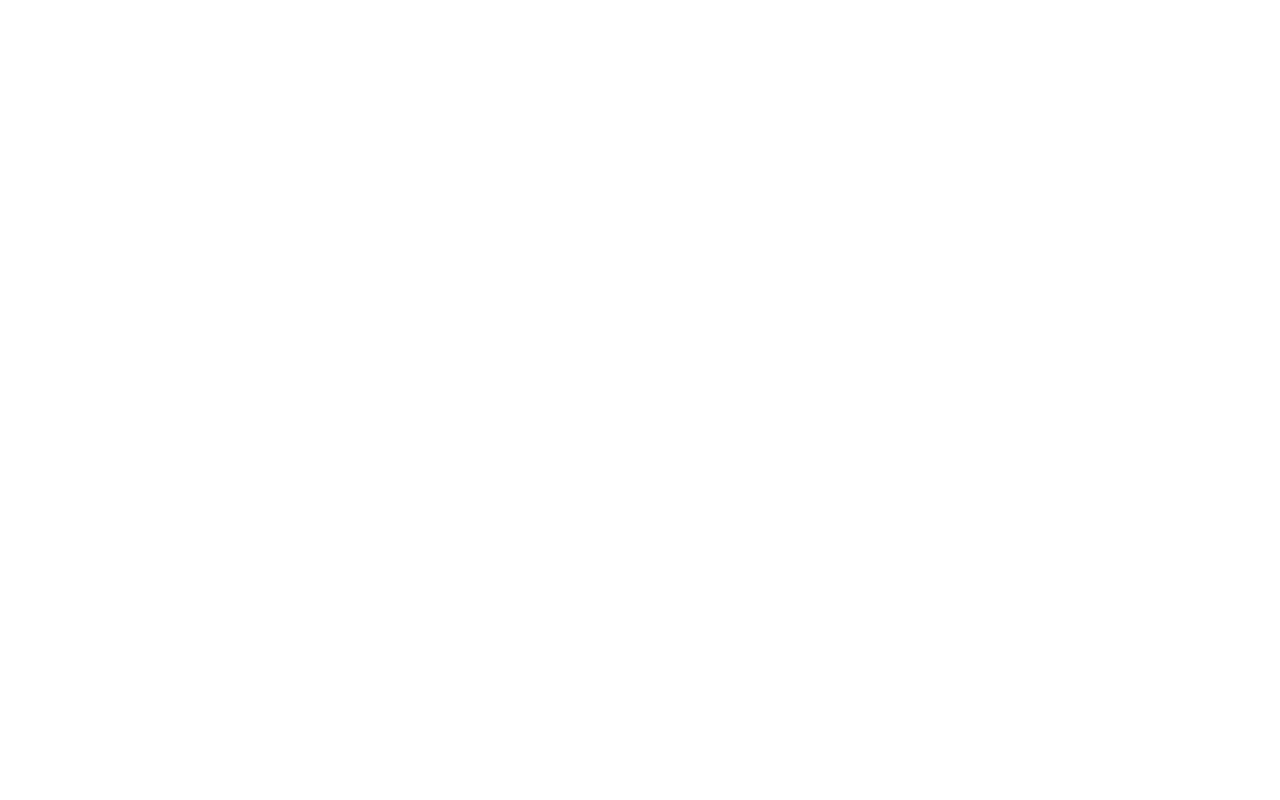
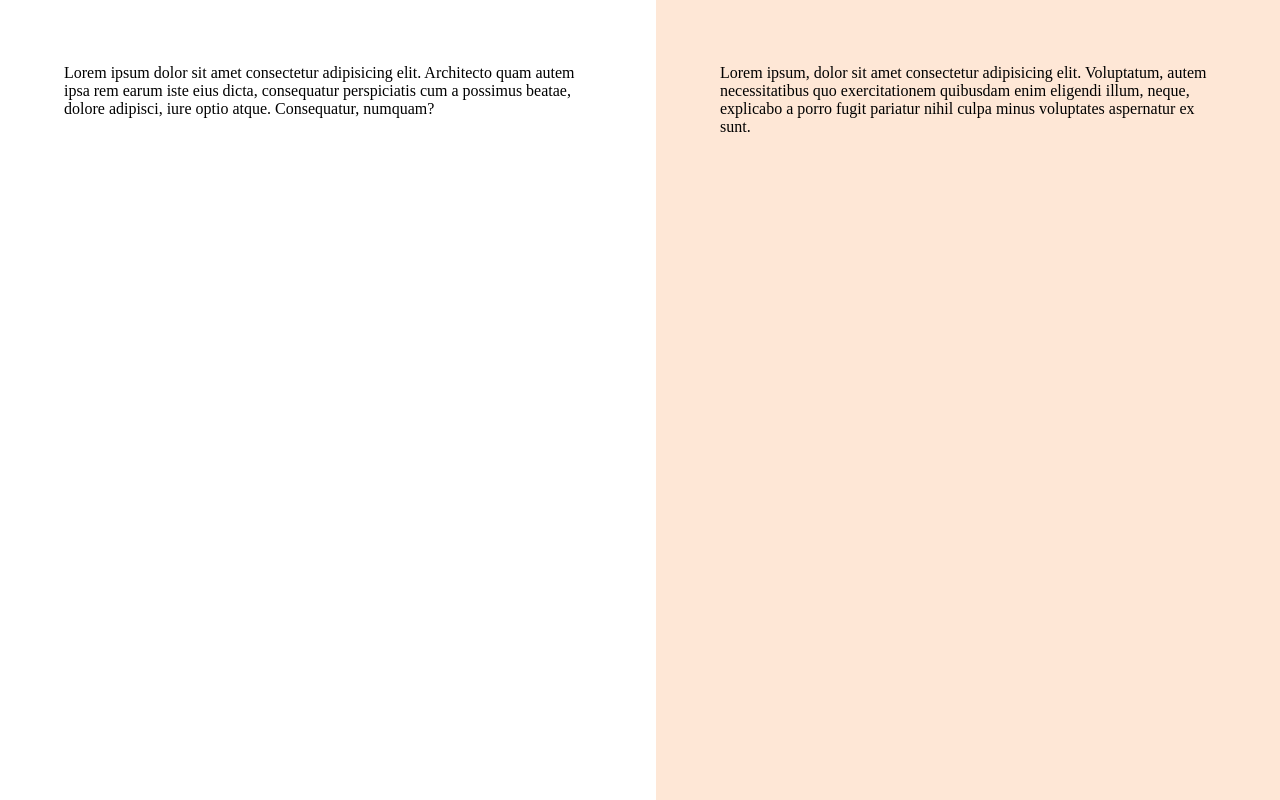
Before and after one commit to LeonardoBruchez/Formulario-de-matricula, a plain HTML site: page index.html in a window 1280 px wide. Drawn offline with Linux system fonts and the light colour scheme.

Commit message:
css layout

```diff
--- a/index.html
+++ b/index.html
@@ -12,6 +12,18 @@
   <link href="https://fonts.googleapis.com/css2?family=Poppins:ital,wght@0,100;0,200;0,300;0,400;0,500;0,600;0,700;0,800;0,900;1,100;1,200;1,300;1,400;1,500;1,600;1,700;1,800;1,900&display=swap" rel="stylesheet">
 </head>
 <body>
+  <div id="app">
+    <main>
+      <div class="main-container">
+        Lorem ipsum dolor sit amet consectetur adipisicing elit. Architecto quam autem ipsa rem earum iste eius dicta, consequatur perspiciatis cum a possimus beatae, dolore adipisci, iure optio atque. Consequatur, numquam?
+      </div>
+    </main>
 
+    <aside>
+      <div class="aside-container">
+        Lorem ipsum, dolor sit amet consectetur adipisicing elit. Voluptatum, autem necessitatibus quo exercitationem quibusdam enim eligendi illum, neque, explicabo a porro fugit pariatur nihil culpa minus voluptates aspernatur ex sunt.
+      </div>
+    </aside>
+  </div>
 </body>
 </html>
--- a/styles/global.css
+++ b/styles/global.css
@@ -1,3 +1,9 @@
+* {
+  margin: 0;
+  padding: 0;
+  box-sizing: border-box;
+}
+
 :root {
   --font-family: 'Poppins',sans-serif;
   --text: 400 1rem/1.5 var(var(--font-family));
@@ -10,8 +16,12 @@
 
   --surface-primary:#FFFFFF;
   --surface-secondary:#FEE7D6;
-  --surface-disabled:##E7E5E4;
 
   --stroke-default:#D6D3D1;
   --stroke-highlight:#F3541C;
+  --semantic-error:#DC2626;
 }
+
+body {
+  overflow: hidden;
+}
--- /dev/null
+++ b/styles/layout.css
@@ -0,0 +1,27 @@
+#app {
+  display: grid;
+  grid-template-columns: 51.25% 48.75%;
+
+  height: 100vh;
+  overflow: hidden;
+}
+
+main {
+  overflow: auto;
+  padding: 4rem;
+
+  & .main-container {
+    max-width: 33rem;
+    margin-left: auto;
+  }
+}
+
+aside {
+  overflow: hidden;
+  background-color: var(--surface-secondary);
+  padding: 4rem;
+
+  & .aside-container {
+    max-width: 31rem;
+  }
+}
--- a/styles/style.css
+++ b/styles/style.css
@@ -1 +1,2 @@
 @import url(global.css);
+@import url(layout.css);
```
